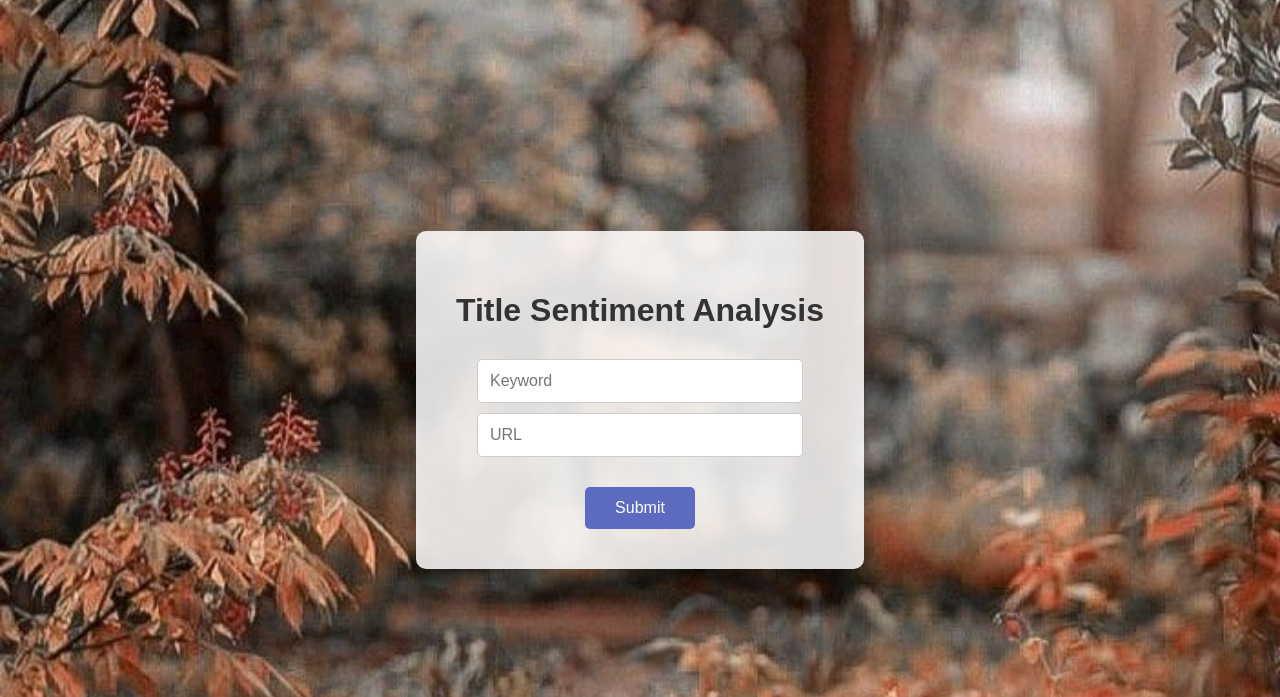
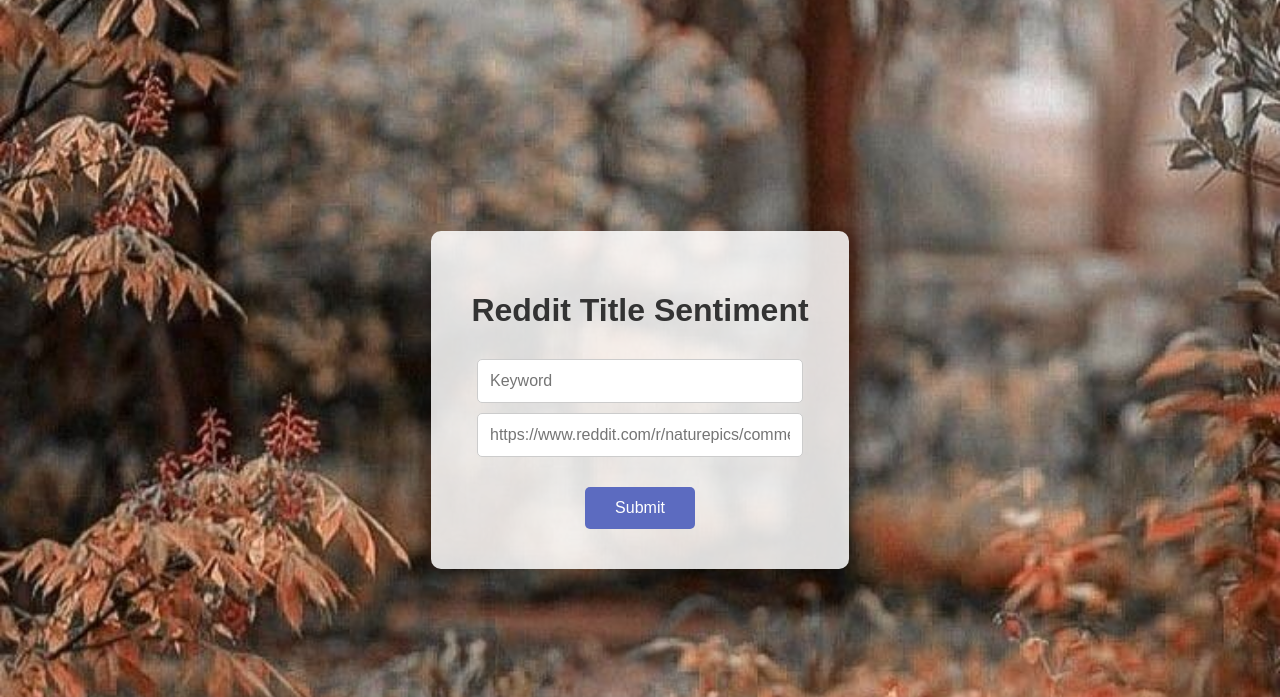
Before and after one commit to gishoo/RedditTitleSentiment, a Flask app: page / in a window 1280 px wide. Shown: the top 697 px of the page. Run offline with Flask 3, Linux system fonts and the light colour scheme.

Commit message:
Changed index page heading and url textbox placeholder text

```diff
--- a/flask_server/templates/index.html
+++ b/flask_server/templates/index.html
@@ -7,10 +7,10 @@
 </head>
 <body>
   <div class="container">
-    <h1>Title Sentiment Analysis</h1>
+    <h1>    Reddit Title Sentiment    </h1>
     <form action="/analyze" method="post">
       <input type="text" name="keyword" placeholder="Keyword" required minlength="1" maxlength="100">
-      <input type="url" name="url" placeholder="URL" required pattern="https?://.+" title="Must be a valid URL starting with http:// or https://">
+      <input type="url" name="url" placeholder="https://www.reddit.com/r/naturepics/comments/1m7kjdx/hazara_division_pakistan/" required pattern="https?://.+" title="Must be a valid URL starting with http:// or https://">
       <button type="submit">Submit</button>
     </form>
   </div>
```
